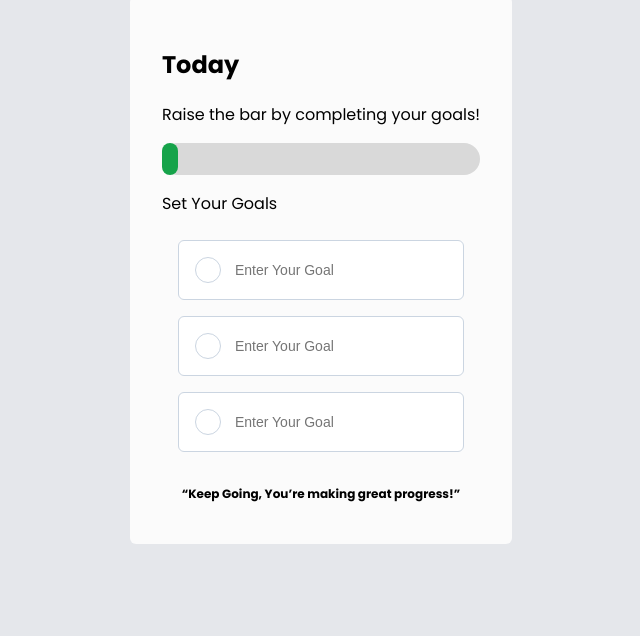
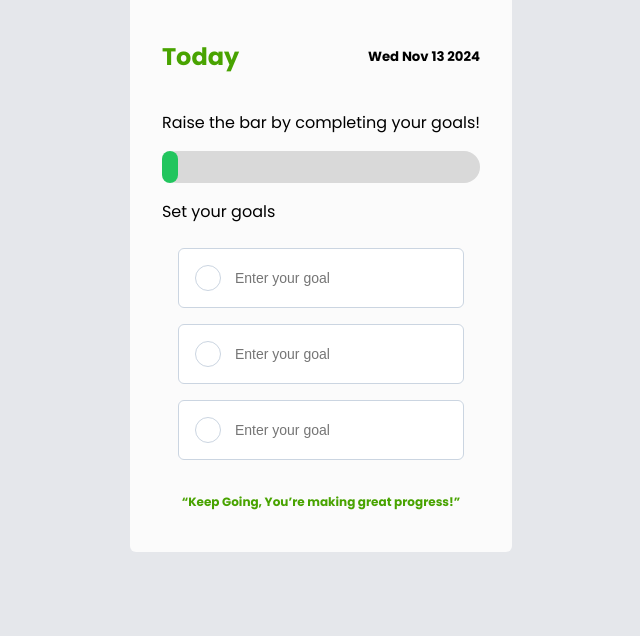
Before and after one commit to gitVikas898/focus-on-today, a website: page index.html in a window 1280 px wide. Shown: the part 196-832 px from the top of the page, without its empty margins (319-959 px from the left). Drawn offline with Linux system fonts and the light colour scheme.

Commit message:
Date added

```diff
--- a/index.html
+++ b/index.html
@@ -17,14 +17,17 @@
             <div id="container" class="gird gap-2 p-8 max-w-2xl bg-white-color
             rounded-md mx-4">
                 <div id="text-container">
-                    <h2>Today</h2>
+                    <div class="flex flex-row justify-between items-center">
+                        <h2 class="text-green-color">Today</h2>
+                        <h5 class="myDate">Date</h5>
+                    </div>
                     <p>Raise the bar by completing your goals!</p>
                     <div id="progress-bar" class="h-8 bg-input-text-color rounded-2xl w-full" >
-                            <div  class=" progress h-full rounded-2xl bg-green-600 ps-4" style="width: 0%;" >
+                            <div  class=" progress h-full rounded-2xl bg-green-500 ps-4" style="width: 0%;" >
                                     <!-- <span>1/3 completed</span> -->
                             </div>
                     </div>
-                    <p class=" status-message ">Set Your Goals</p>
+                    <p class=" status-message ">Set your goals</p>
                 </div>
                 <div id="option-container" class="p-2 m-2 ">
                         <div class=" input-container  border border-slate-300 border-solid rounded-md p-4  flex  bg-input-color mb-4">
@@ -32,23 +35,23 @@
                                 <img src="img/white-heavy-check-mark-svgrepo-com.svg" alt="" class="check-image w-6 h-6 hidden">
                             </div>
 
-                            <input type="text" placeholder="Enter Your Goal" class="input-text outline-none border-none text-sm bg-input-color flex-grow ">
+                            <input type="text" placeholder="Enter your goal" class="input-text  outline-none border-none text-sm bg-input-color flex-grow ">
                         </div>
                         <div class=" input-container  border border-slate-300 border-solid rounded-md p-4  flex  bg-input-color mb-4">
                             <div class=" checkbox h-6 w-6 border border-slate-300 border-solid rounded-full mr-3 cursor-pointer">
                                 <img src="img/white-heavy-check-mark-svgrepo-com.svg" alt="" class=" check-image w-full hidden object-cover">
                             </div>
-                            <input type="text" placeholder="Enter Your Goal" class="input-text outline-none border-none text-sm bg-input-color flex-grow ">
+                            <input type="text" placeholder="Enter your goal" class="input-text outline-none border-none text-sm bg-input-color flex-grow ">
                         </div>
                         <div class=" input-container  border border-slate-300 border-solid rounded-md p-4  flex  bg-input-color mb-4">
                             <div class=" checkbox h-6 w-6 border border-slate-300 border-solid rounded-full mr-3 cursor-pointer">
                                 <img src="img/white-heavy-check-mark-svgrepo-com.svg" alt="" class="check-image w-6 h-6 hidden ">
                             </div>
-                            <input type="text" placeholder="Enter Your Goal" class="input-text outline-none border-none text-sm bg-input-color flex-grow ">
+                            <input type="text" placeholder="Enter your goal" class="input-text  outline-none border-none text-sm bg-input-color flex-grow ">
                         </div>
                 </div>
                 <div id="footer" >
-                        <h2     class="text-xs text-center">“Keep Going, You’re making great progress!”</h2>
+                        <h2     class="text-xs text-center text-green-color">“Keep Going, You’re making great progress!”</h2>
                 </div>
             </div>
         </section>
--- a/src/index.js
+++ b/src/index.js
@@ -1,8 +1,12 @@
 const displayMessage = document.querySelector('.status-message');
 const checkBoxContainer = document.querySelectorAll('.input-container');
 const progressElement = document.querySelector('.progress');
+const dateElement = document.querySelector('.myDate');
 let progress = 0;
 let step = 100/checkBoxContainer.length;
+const mydate = new Date();
+const currentDate = mydate.toDateString();
+dateElement.innerText = currentDate;
 
 checkBoxContainer.forEach(container=>{
         const checkbox = container.querySelector('.checkbox');
@@ -12,6 +16,7 @@ checkBoxContainer.forEach(container=>{
         checkbox.addEventListener("click",()=>{
 
             if(inputElement.value === ""){
+                inputElement.classList.add('placeholder:text-red-600')
                 displayMessage.innerText = "Please Set Your Goals First"
                 displayMessage.classList.add('text-red-500');
                 checkbox.classList.add('border-red-500')
@@ -27,6 +32,7 @@ checkBoxContainer.forEach(container=>{
                  container.classList.toggle('border-green-500');
                  checkbox.classList.remove('border-red-500');
                  checkbox.classList.toggle('border-green-500')
+                 inputElement.classList.toggle('text-green-500')
 
 
             if(checkbox.classList.contains('border-green-500')){
--- a/src/output.css
+++ b/src/output.css
@@ -115,6 +115,10 @@
   cursor: pointer;
 }
 
+.flex-row{
+  flex-direction: row;
+}
+
 .flex-col{
   flex-direction: column;
 }
@@ -125,6 +129,10 @@
 
 .justify-center{
   justify-content: center;
+}
+
+.justify-between{
+  justify-content: space-between;
 }
 
 .gap-2{
@@ -206,6 +214,11 @@
   background-color: rgba(251, 251, 251, 1);
 }
 
+.bg-green-500{
+  --tw-bg-opacity: 1;
+  background-color: rgb(34 197 94 / var(--tw-bg-opacity));
+}
+
 .object-cover{
   -o-object-fit: cover;
      object-fit: cover;
@@ -279,6 +292,11 @@
   color: rgb(34 197 94 / var(--tw-text-opacity));
 }
 
+.text-green-600{
+  --tw-text-opacity: 1;
+  color: rgb(22 163 74 / var(--tw-text-opacity));
+}
+
 .line-through{
   text-decoration-line: line-through;
 }
@@ -291,3 +309,13 @@
 body{
   font-family: "Poppins";
 }
+
+.placeholder\:text-red-600::-moz-placeholder{
+  --tw-text-opacity: 1;
+  color: rgb(220 38 38 / var(--tw-text-opacity));
+}
+
+.placeholder\:text-red-600::placeholder{
+  --tw-text-opacity: 1;
+  color: rgb(220 38 38 / var(--tw-text-opacity));
+}
```
